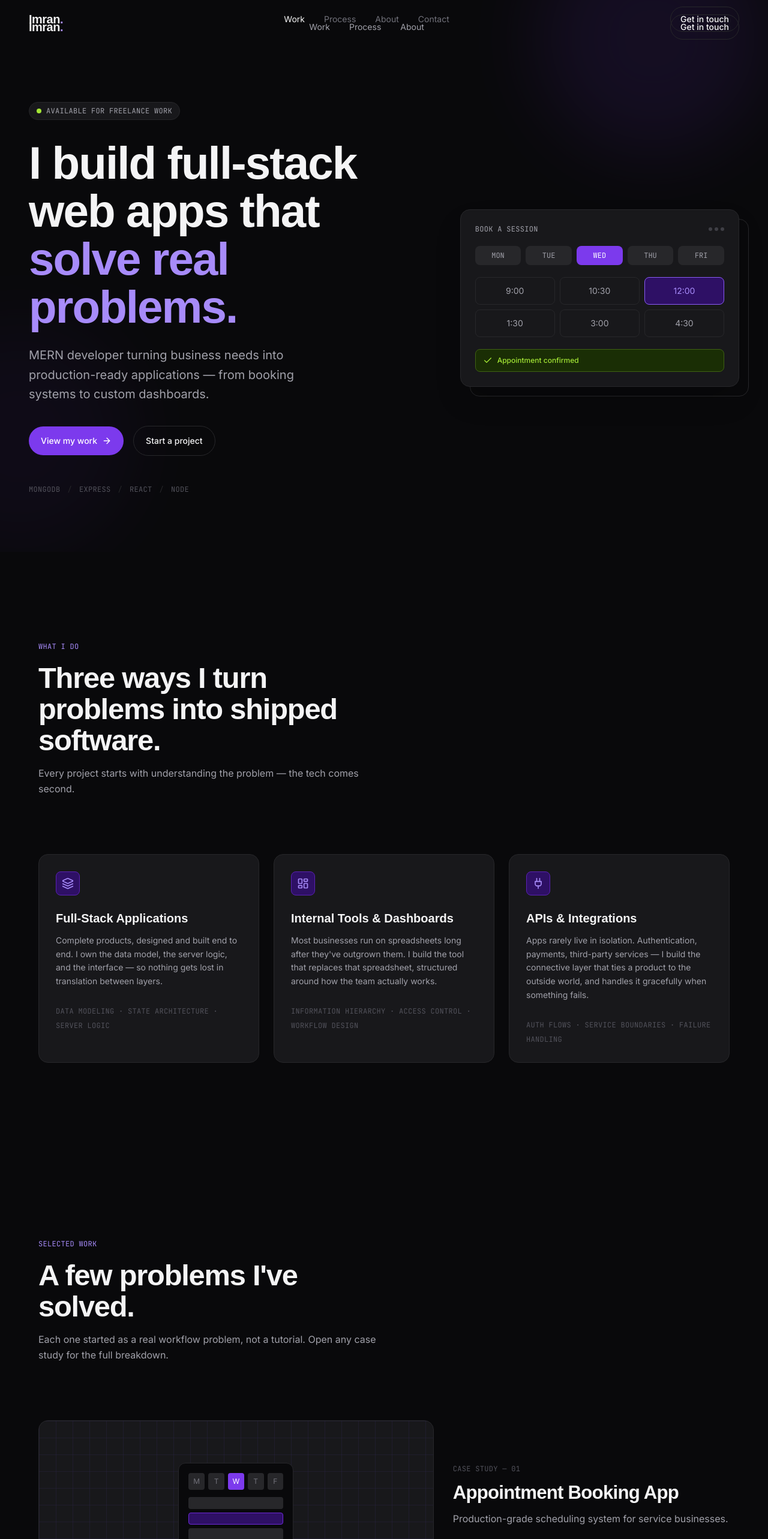
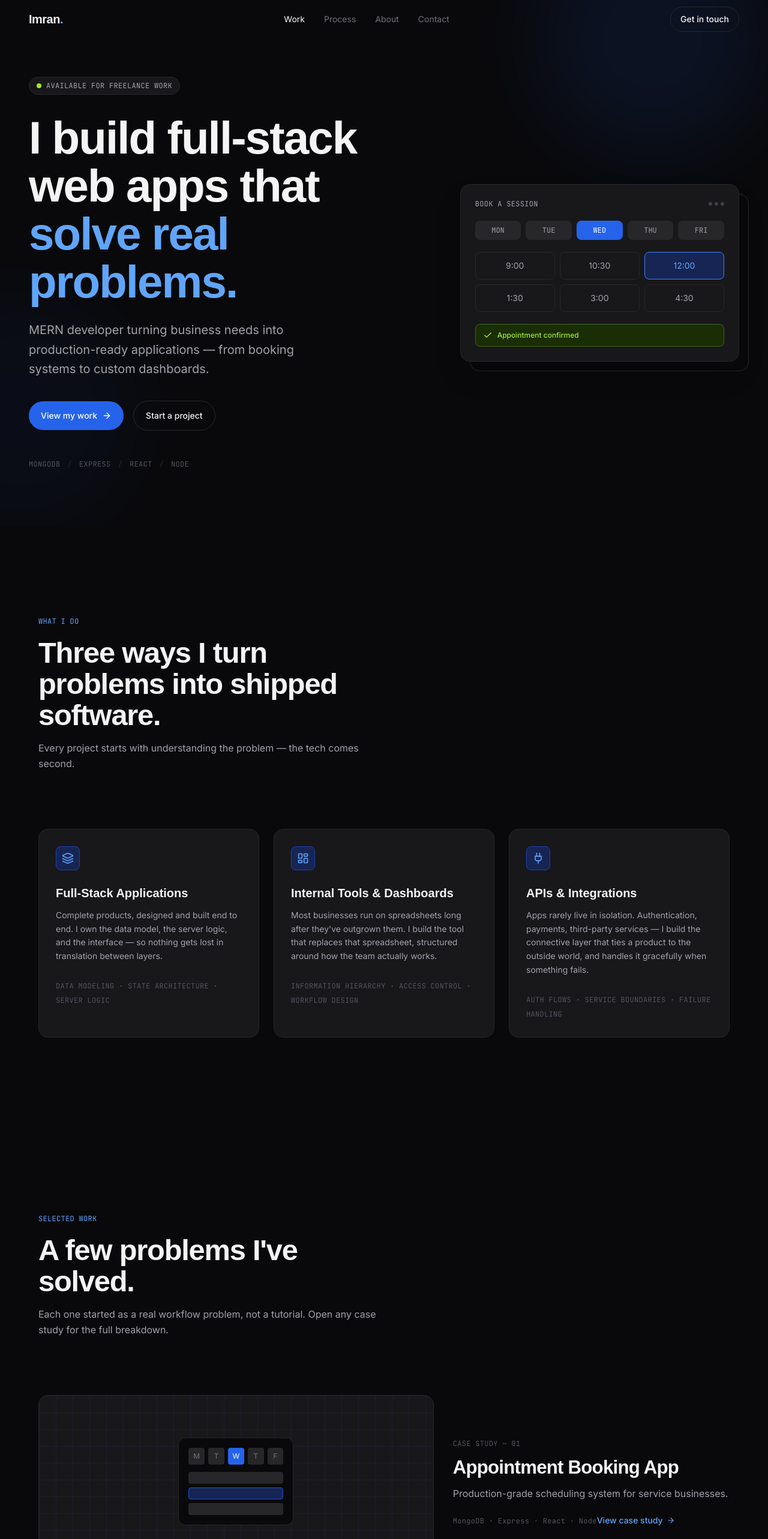
Before and after one commit to babaty73/portfolio-1, a React (Vite) app in the folder frontend/: page / in a window 1280 px wide. Shown: the top 2566 px of the page at 60% size. Built offline with nearby package versions, Linux system fonts and the light colour scheme; a web font is replaced by a local one.

Commit message:
changed the color palettes in the entire project

```diff
--- a/frontend/src/App.tsx
+++ b/frontend/src/App.tsx
@@ -86,10 +86,10 @@ function Navbar() {
           {/* logo */}
           <button
             onClick={() => window.scrollTo({ top: 0, behavior: "smooth" })}
-            className="text-lg font-semibold tracking-tight focus-visible:outline focus-visible:outline-2 focus-visible:outline-violet-500 rounded"
+            className="text-lg font-semibold tracking-tight focus-visible:outline focus-visible:outline-2 focus-visible:outline-blue-500 rounded"
             style={{ fontFamily: "'Clash Display', sans-serif" }}
           >
-            Imran<span className="text-violet-400">.</span>
+            Imran<span className="text-blue-400">.</span>
           </button>
 
           {/* desktop nav */}
@@ -100,7 +100,7 @@ function Navbar() {
                 <button
                   key={href}
                   onClick={() => handleNavClick(href)}
-                  className={`transition-colors focus-visible:outline focus-visible:outline-2 focus-visible:outline-violet-500 rounded ${
+                  className={`transition-colors focus-visible:outline focus-visible:outline-2 focus-visible:outline-blue-500 rounded ${
                     active === id
                       ? "text-zinc-100"
                       : "text-zinc-500 hover:text-zinc-300"
@@ -115,7 +115,7 @@ function Navbar() {
           {/* desktop cta */}
           <button
             onClick={() => handleNavClick("#contact")}
-            className="hidden md:inline-flex text-sm font-medium px-4 py-2 rounded-full border border-zinc-800 hover:border-violet-500 hover:text-violet-400 transition-colors focus-visible:outline focus-visible:outline-2 focus-visible:outline-violet-500"
+            className="hidden md:inline-flex text-sm font-medium px-4 py-2 rounded-full border border-zinc-800 hover:border-blue-500 hover:text-blue-400 transition-colors focus-visible:outline focus-visible:outline-2 focus-visible:outline-blue-500"
           >
             Get in touch
           </button>
@@ -124,7 +124,7 @@ function Navbar() {
           <button
             onClick={() => setMobileOpen((v) => !v)}
             aria-label={mobileOpen ? "Close menu" : "Open menu"}
-            className="md:hidden w-9 h-9 flex items-center justify-center rounded-full border border-zinc-800 focus-visible:outline focus-visible:outline-2 focus-visible:outline-violet-500"
+            className="md:hidden w-9 h-9 flex items-center justify-center rounded-full border border-zinc-800 focus-visible:outline focus-visible:outline-2 focus-visible:outline-blue-500"
           >
             {mobileOpen ? (
               <X className="w-4 h-4" />
@@ -150,14 +150,14 @@ function Navbar() {
               <button
                 key={href}
                 onClick={() => handleNavClick(href)}
-                className="text-left text-base text-zinc-300 hover:text-violet-400 transition-colors focus-visible:outline focus-visible:outline-2 focus-visible:outline-violet-500 rounded"
+                className="text-left text-base text-zinc-300 hover:text-blue-400 transition-colors focus-visible:outline focus-visible:outline-2 focus-visible:outline-blue-500 rounded"
               >
                 {label}
               </button>
             ))}
             <button
               onClick={() => handleNavClick("#contact")}
-              className="mt-2 w-full text-center text-sm font-medium px-4 py-3 rounded-full bg-violet-600 hover:bg-violet-500 text-white transition-colors"
+              className="mt-2 w-full text-center text-sm font-medium px-4 py-3 rounded-full bg-blue-600 hover:bg-blue-500 text-white transition-colors"
             >
               Get in touch
             </button>
--- a/frontend/src/components/sections/About.jsx
+++ b/frontend/src/components/sections/About.jsx
@@ -33,7 +33,7 @@ export default function AboutSection() {
           className="md:col-span-4"
         >
           <span
-            className="text-xs tracking-wide text-violet-400"
+            className="text-xs tracking-wide text-blue-400"
             style={{ fontFamily: "'JetBrains Mono', monospace" }}
           >
             ABOUT
@@ -47,7 +47,7 @@ export default function AboutSection() {
 
           <a
             href="#contact"
-            className="group mt-8 inline-flex items-center gap-2 text-sm font-medium text-violet-400 hover:text-violet-300 transition-colors"
+            className="group mt-8 inline-flex items-center gap-2 text-sm font-medium text-blue-400 hover:text-blue-300 transition-colors"
           >
             Start a conversation
             <ArrowRight className="w-4 h-4 group-hover:translate-x-0.5 transition-transform" />
--- a/frontend/src/components/sections/Hero.jsx
+++ b/frontend/src/components/sections/Hero.jsx
@@ -35,32 +35,11 @@ export default function PortfolioHero() {
       <style>{fontStyles}</style>
 
       {/* ambient glows */}
-      <div className="pointer-events-none absolute -top-32 right-0 w-96 h-96 rounded-full bg-violet-600 opacity-10 blur-3xl" />
-      <div className="pointer-events-none absolute bottom-0 -left-40 w-96 h-96 rounded-full bg-violet-600 opacity-5 blur-3xl" />
-
-      {/* nav */}
-      <nav className="relative z-10 flex items-center justify-between px-6 md:px-12 py-6">
-        <span
-          className="text-lg font-semibold tracking-tight"
-          style={{ fontFamily: "'Clash Display', sans-serif" }}
-        >
-          Imran<span className="text-violet-400">.</span>
-        </span>
-        <div className="hidden md:flex items-center gap-8 text-sm text-zinc-400">
-          <a href="#work" className="hover:text-zinc-100 transition-colors">Work</a>
-          <a href="#process" className="hover:text-zinc-100 transition-colors">Process</a>
-          <a href="#about" className="hover:text-zinc-100 transition-colors">About</a>
-        </div>
-        <a
-          href="#contact"
-          className="text-sm font-medium px-4 py-2 rounded-full border border-zinc-800 hover:border-violet-500 hover:text-violet-400 transition-colors"
-        >
-          Get in touch
-        </a>
-      </nav>
+      <div className="pointer-events-none absolute -top-32 right-0 w-96 h-96 rounded-full bg-blue-600 opacity-10 blur-3xl" />
+      <div className="pointer-events-none absolute bottom-0 -left-40 w-96 h-96 rounded-full bg-blue-600 opacity-5 blur-3xl" />
 
       {/* hero content */}
-      <div className="relative z-10 max-w-7xl mx-auto px-6 md:px-12 pt-12 md:pt-20 pb-24 grid md:grid-cols-12 gap-12 items-center">
+      <div className="relative z-10 max-w-7xl mx-auto px-6 md:px-12 pt-18 md:pt-32 pb-24 grid md:grid-cols-12 gap-12 items-center">
         {/* left column */}
         <div className="md:col-span-7">
           <motion.div
@@ -89,7 +68,7 @@ export default function PortfolioHero() {
             style={{ fontFamily: "'Clash Display', sans-serif" }}
           >
             I build full-stack web apps that{" "}
-            <span className="text-violet-400">solve real problems.</span>
+            <span className="text-blue-400">solve real problems.</span>
           </motion.h1>
 
           <motion.p
@@ -110,7 +89,7 @@ export default function PortfolioHero() {
           >
             <a
               href="#work"
-              className="group inline-flex items-center gap-2 bg-violet-600 text-white text-sm font-medium px-5 py-3 rounded-full hover:bg-violet-500 transition-colors focus-visible:outline focus-visible:outline-2 focus-visible:outline-offset-2 focus-visible:outline-violet-500"
+              className="group inline-flex items-center gap-2 bg-blue-600 text-white text-sm font-medium px-5 py-3 rounded-full hover:bg-blue-500 transition-colors focus-visible:outline focus-visible:outline-2 focus-visible:outline-offset-2 focus-visible:outline-blue-500"
             >
               View my work
               <ArrowRight className="w-4 h-4 group-hover:translate-x-0.5 transition-transform" />
@@ -170,7 +149,7 @@ export default function PortfolioHero() {
                   key={d}
                   className={`flex-1 text-center py-2 rounded-lg text-xs ${
                     i === ACTIVE_DAY
-                      ? "bg-violet-600 text-white"
+                      ? "bg-blue-600 text-white"
                       : "bg-zinc-800 text-zinc-400"
                   }`}
                   style={{ fontFamily: "'JetBrains Mono', monospace" }}
@@ -188,7 +167,7 @@ export default function PortfolioHero() {
                   transition={{ duration: 0.4 }}
                   className={`text-center py-2.5 rounded-lg text-sm border ${
                     selectedSlot === i
-                      ? "border-violet-500 bg-violet-950 text-violet-400"
+                      ? "border-blue-500 bg-blue-950 text-blue-400"
                       : "border-zinc-800 text-zinc-400"
                   }`}
                 >
--- a/frontend/src/components/sections/Process.jsx
+++ b/frontend/src/components/sections/Process.jsx
@@ -54,7 +54,7 @@ export default function ProcessSection() {
           className="max-w-xl mb-16 md:mb-24"
         >
           <span
-            className="text-xs tracking-wide text-violet-400"
+            className="text-xs tracking-wide text-blue-400"
             style={{ fontFamily: "'JetBrains Mono', monospace" }}
           >
             PROCESS
@@ -87,7 +87,7 @@ export default function ProcessSection() {
                 className="relative z-10 w-12 h-12 rounded-full bg-zinc-950 border-2 border-zinc-800 flex items-center justify-center flex-shrink-0 md:mb-5"
                 style={{ fontFamily: "'JetBrains Mono', monospace" }}
               >
-                <span className="text-sm text-violet-400">{step.number}</span>
+                <span className="text-sm text-blue-400">{step.number}</span>
               </div>
 
               <div className="flex-1 md:flex-none md:px-2">
--- a/frontend/src/components/sections/SelectedWork.jsx
+++ b/frontend/src/components/sections/SelectedWork.jsx
@@ -148,7 +148,7 @@ function CalendarVisual() {
           <div
             key={i}
             className={`flex-1 text-center text-xs py-1.5 rounded ${
-              i === 2 ? "bg-violet-600 text-white" : "bg-zinc-800 text-zinc-500"
+              i === 2 ? "bg-blue-600 text-white" : "bg-zinc-800 text-zinc-500"
             }`}
           >
             {d}
@@ -161,7 +161,7 @@ function CalendarVisual() {
             key={row}
             className={`h-5 rounded ${
               row === 1
-                ? "bg-violet-950 border border-violet-700"
+                ? "bg-blue-950 border border-blue-700"
                 : "bg-zinc-800"
             }`}
           />
@@ -308,13 +308,13 @@ function ProjectModal({ project, onClose }) {
         <button
           onClick={onClose}
           aria-label="Close case study"
-          className="absolute top-5 right-5 w-9 h-9 rounded-full bg-zinc-800 hover:bg-zinc-700 flex items-center justify-center transition-colors focus-visible:outline focus-visible:outline-2 focus-visible:outline-violet-500"
+          className="absolute top-5 right-5 w-9 h-9 rounded-full bg-zinc-800 hover:bg-zinc-700 flex items-center justify-center transition-colors focus-visible:outline focus-visible:outline-2 focus-visible:outline-blue-500"
         >
           <X className="w-4 h-4 text-zinc-300" />
         </button>
 
         <span
-          className="text-xs text-violet-400 tracking-wide"
+          className="text-xs text-blue-400 tracking-wide"
           style={{ fontFamily: "'JetBrains Mono', monospace" }}
         >
           CASE STUDY — {project.index}
@@ -334,7 +334,7 @@ function ProjectModal({ project, onClose }) {
             href={project.liveUrl}
             target="_blank"
             rel="noopener noreferrer"
-            className="inline-flex items-center gap-2 bg-violet-600 hover:bg-violet-500 text-white text-sm font-medium px-4 py-2.5 rounded-full transition-colors focus-visible:outline focus-visible:outline-2 focus-visible:outline-offset-2 focus-visible:outline-violet-500"
+            className="inline-flex items-center gap-2 bg-blue-600 hover:bg-blue-500 text-white text-sm font-medium px-4 py-2.5 rounded-full transition-colors focus-visible:outline focus-visible:outline-2 focus-visible:outline-offset-2 focus-visible:outline-blue-500"
           >
             <ExternalLink className="w-4 h-4" />
             Live Demo
@@ -372,8 +372,8 @@ function ProjectModal({ project, onClose }) {
 
         <div className="mt-8 space-y-8">
           <ModalSection label="Problem" data={project.problem} accent="border-zinc-700" />
-          <ModalSection label="Approach" data={project.approach} accent="border-violet-800" />
-          <ModalSection label="Solution" data={project.solution} accent="border-violet-600" />
+          <ModalSection label="Approach" data={project.approach} accent="border-blue-800" />
+          <ModalSection label="Solution" data={project.solution} accent="border-blue-600" />
           <ModalSection label="Result" data={project.result} accent="border-lime-700" />
         </div>
       </motion.div>
@@ -402,7 +402,7 @@ export default function SelectedWorkSection() {
           className="max-w-xl mb-16 md:mb-24"
         >
           <span
-            className="text-xs tracking-wide text-violet-400"
+            className="text-xs tracking-wide text-blue-400"
             style={{ fontFamily: "'JetBrains Mono', monospace" }}
           >
             SELECTED WORK
@@ -440,7 +440,7 @@ export default function SelectedWorkSection() {
                   CASE STUDY — {project.index}
                 </span>
                 <h3
-                  className="mt-3 text-2xl font-semibold tracking-tight group-hover:text-violet-400 transition-colors"
+                  className="mt-3 text-2xl font-semibold tracking-tight group-hover:text-blue-400 transition-colors"
                   style={{ fontFamily: "'Clash Display', sans-serif" }}
                 >
                   {project.title}
@@ -454,7 +454,7 @@ export default function SelectedWorkSection() {
                 >
                   {project.stack}
                 </span>
-                <div className="mt-5 inline-flex items-center gap-1.5 text-sm font-medium text-violet-400">
+                <div className="mt-5 inline-flex items-center gap-1.5 text-sm font-medium text-blue-400">
                   View case study
                   <ArrowRight className="w-3.5 h-3.5 group-hover:translate-x-0.5 transition-transform" />
                 </div>
@@ -469,7 +469,7 @@ export default function SelectedWorkSection() {
                 whileInView={{ opacity: 1, y: 0 }}
                 viewport={{ once: true, margin: "-100px" }}
                 transition={{ duration: 0.5 }}
-                className="w-full grid md:grid-cols-12 gap-8 items-center text-left group focus-visible:outline focus-visible:outline-2 focus-visible:outline-violet-500 rounded-2xl"
+                className="w-full grid md:grid-cols-12 gap-8 items-center text-left group focus-visible:outline focus-visible:outline-2 focus-visible:outline-blue-500 rounded-2xl"
               >
                 {reversed ? (
                   <>
--- a/frontend/src/components/sections/TechStack.jsx
+++ b/frontend/src/components/sections/TechStack.jsx
@@ -46,7 +46,7 @@ export default function TechStackSection() {
         >
           <div className="max-w-md">
             <span
-              className="text-xs tracking-wide text-violet-400"
+              className="text-xs tracking-wide text-blue-400"
               style={{ fontFamily: "'JetBrains Mono', monospace" }}
             >
               TECH STACK
@@ -85,7 +85,7 @@ export default function TechStackSection() {
                 {group.tools.map((tool) => (
                   <span
                     key={tool}
-                    className="text-sm text-zinc-300 px-3 py-1.5 rounded-full bg-zinc-900 border border-zinc-800 hover:border-violet-800 hover:text-zinc-100 transition-colors"
+                    className="text-sm text-zinc-300 px-3 py-1.5 rounded-full bg-zinc-900 border border-zinc-800 hover:border-blue-800 hover:text-zinc-100 transition-colors"
                   >
                     {tool}
                   </span>
--- a/frontend/src/components/sections/WhatIDo.jsx
+++ b/frontend/src/components/sections/WhatIDo.jsx
@@ -47,7 +47,7 @@ export default function WhatIDoSection() {
           className="max-w-xl mb-16 md:mb-24"
         >
           <span
-            className="text-xs tracking-wide text-violet-400"
+            className="text-xs tracking-wide text-blue-400"
             style={{ fontFamily: "'JetBrains Mono', monospace" }}
           >
             WHAT I DO
@@ -74,10 +74,10 @@ export default function WhatIDoSection() {
                 whileInView={{ opacity: 1, y: 0 }}
                 viewport={{ once: true, margin: "-80px" }}
                 transition={{ duration: 0.5, delay: i * 0.12 }}
-                className="group bg-zinc-900 border border-zinc-800 rounded-2xl p-7 hover:border-violet-500 transition-colors duration-300"
+                className="group bg-zinc-900 border border-zinc-800 rounded-2xl p-7 hover:border-blue-500 transition-colors duration-300"
               >
-                <div className="w-10 h-10 rounded-lg bg-violet-950 border border-violet-800 flex items-center justify-center mb-6 group-hover:bg-violet-900 transition-colors">
-                  <Icon className="w-5 h-5 text-violet-400" />
+                <div className="w-10 h-10 rounded-lg bg-blue-950 border border-blue-800 flex items-center justify-center mb-6 group-hover:bg-blue-900 transition-colors">
+                  <Icon className="w-5 h-5 text-blue-400" />
                 </div>
 
                 <h3
--- a/frontend/src/index.css
+++ b/frontend/src/index.css
@@ -42,14 +42,14 @@
 
   /* selection color */
   ::selection {
-    @apply bg-violet-600 text-white;
+    @apply bg-blue-600 text-white;
   }
 }
 
 @layer utilities {
   /* grid background used in ProjectVisual — now a utility class */
   .bg-grid {
-    background-image: theme("backgroundImage.grid-violet");
+    background-image: theme("backgroundImage.grid-blue");
     background-size: theme("backgroundSize.grid");
   }
 }
--- a/frontend/tailwind.config.cjs
+++ b/frontend/tailwind.config.cjs
@@ -54,7 +54,7 @@ module.exports = {
         'ping-slow': 'ping 2s cubic-bezier(0,0,0.2,1) infinite',
       },
       backgroundImage: {
-        'grid-violet':
+        'grid-blue':
           'linear-gradient(rgba(124,92,255,0.08) 1px, transparent 1px), linear-gradient(90deg, rgba(124,92,255,0.08) 1px, transparent 1px)',
       },
       backgroundSize: {
--- a/frontend/tailwind.config.ts
+++ b/frontend/tailwind.config.ts
@@ -59,7 +59,7 @@ export default {
         "ping-slow": "ping 2s cubic-bezier(0,0,0.2,1) infinite",
       },
       backgroundImage: {
-        "grid-violet":
+        "grid-blue":
           "linear-gradient(rgba(124,92,255,0.08) 1px, transparent 1px), linear-gradient(90deg, rgba(124,92,255,0.08) 1px, transparent 1px)",
       },
       backgroundSize: {
```
Also changed, not shown: frontend/src/components/sections/Contact.jsx (+5 -5 lines), frontend/vite.config.ts.timestamp-1782899156803-f5eaaba2b759e8.mjs (added, +34 -0 lines).
